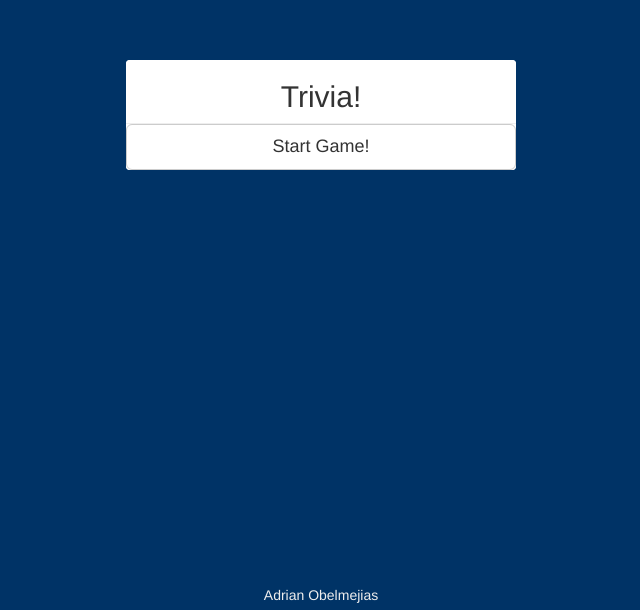
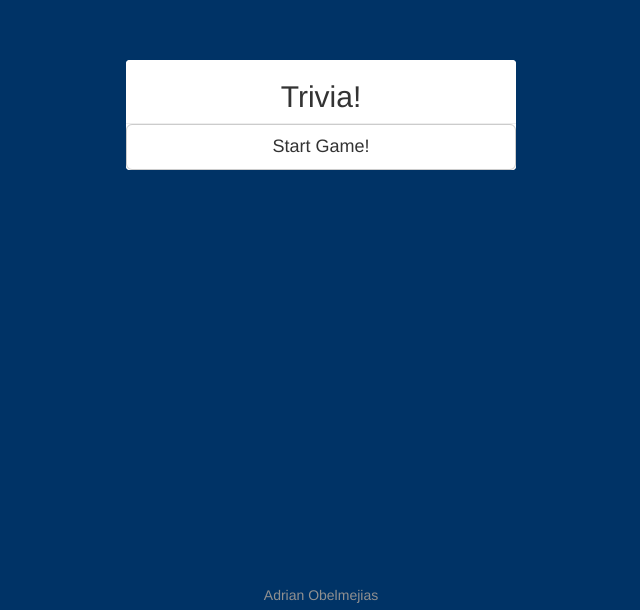
Before and after one commit to adrianObel/Trivia, a plain HTML site: page app/index.html in a window 1280 px wide. Shown: the part 190-800 px from the top of the page, without its empty margins (319-959 px from the left). Drawn offline with Linux system fonts and the light colour scheme.

Commit message:
footer color

```diff
--- a/app/css/app.css
+++ b/app/css/app.css
@@ -112,5 +112,5 @@ ol.multiple-choice {
 }
 
 .footer a {
-  color: #eee;
+  color: #909090;
 }
```
